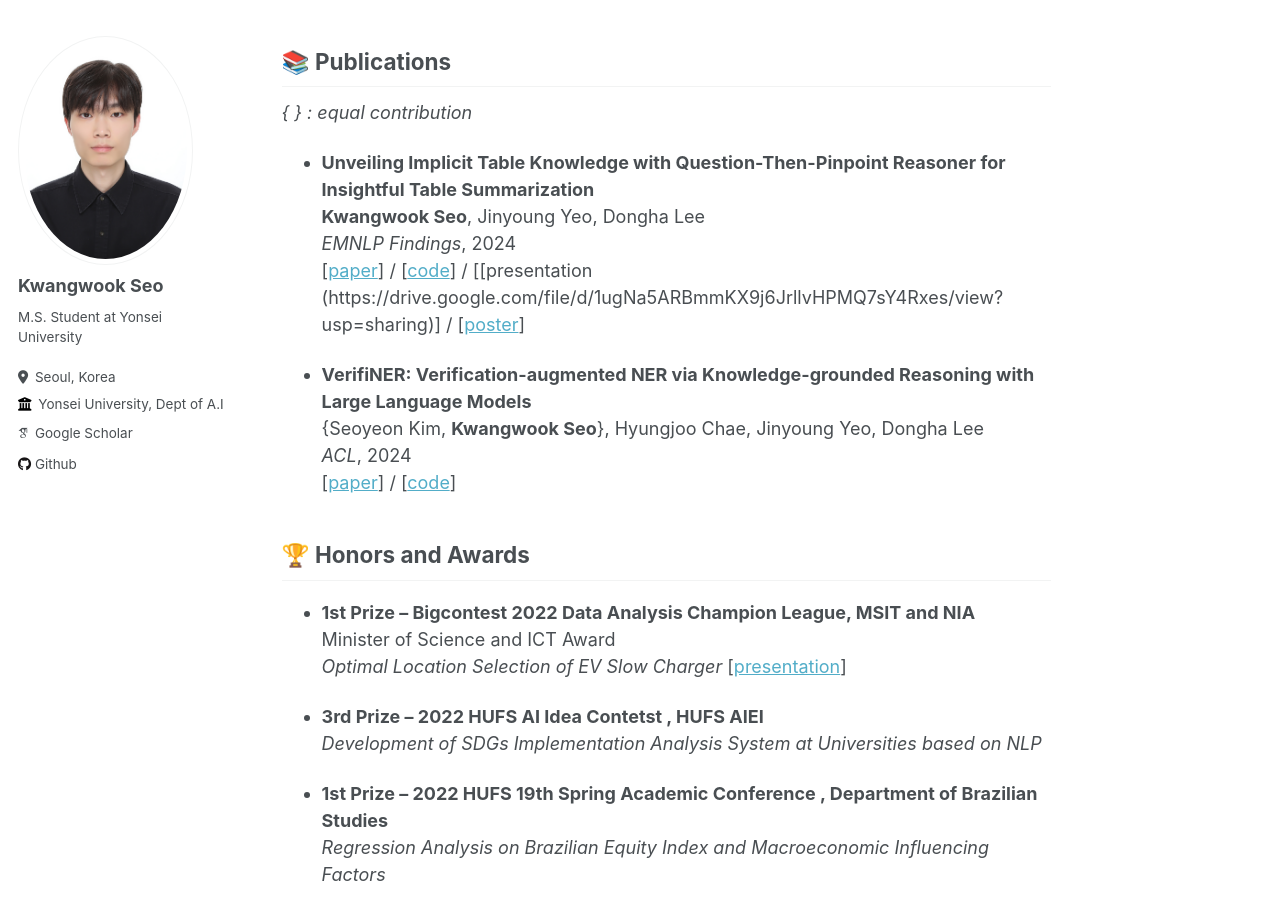
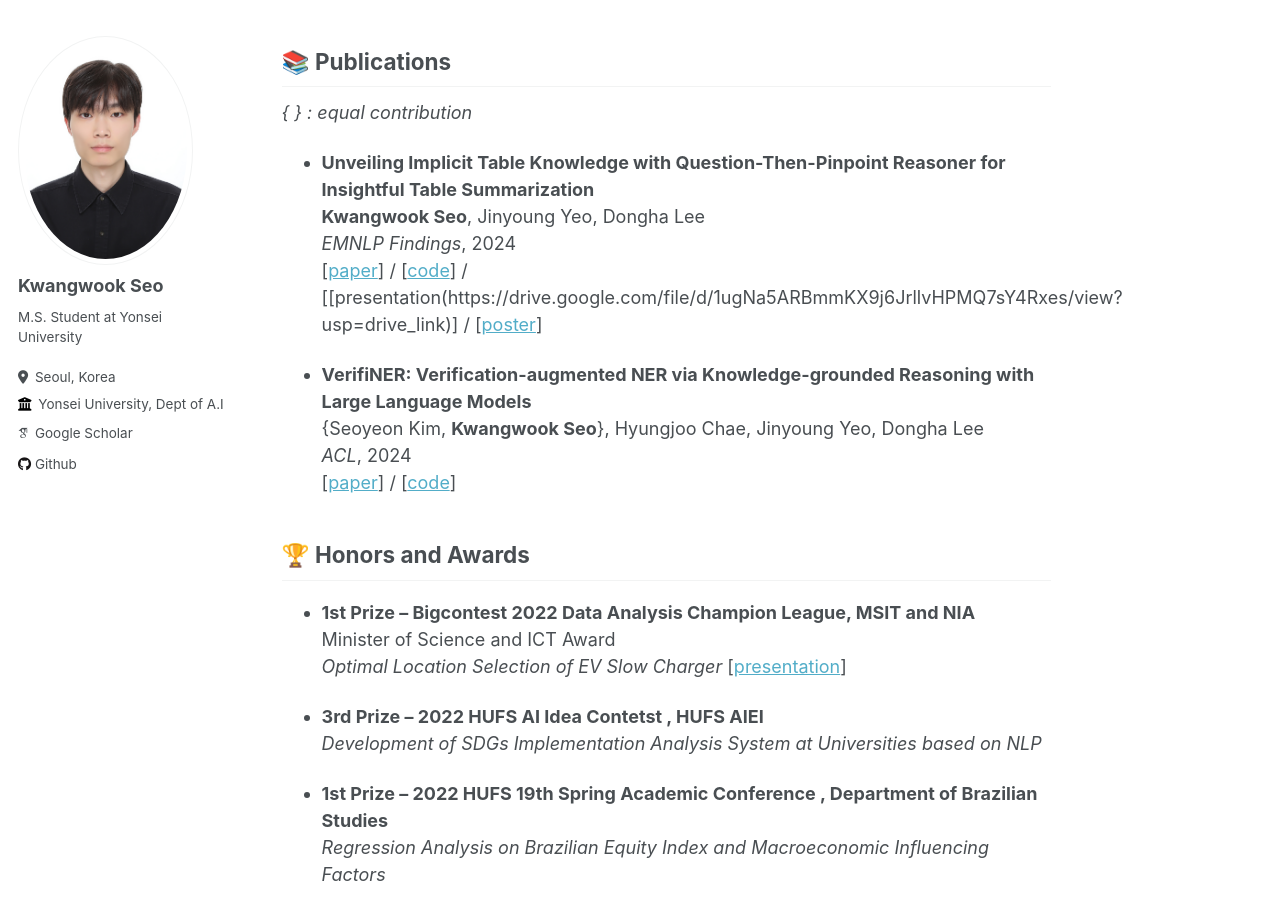
Before and after one commit to tommyEzreal/tommyEzreal.github.io, a Jekyll site: the page built from _pages/about.md, in a window 1280 px wide and 900 px high, scrolled down 468 px. Built offline with Jekyll 4.4.1, drawn with Linux system fonts in a browser that asks for light colours; some web fonts are replaced; some of the changed lines change nothing that is shown.

Commit message:
Update about.md

```diff
--- a/_pages/about.md
+++ b/_pages/about.md
@@ -23,7 +23,7 @@
 - <span style="color:darkbrown"> **Unveiling Implicit Table Knowledge with Question-Then-Pinpoint Reasoner for Insightful Table Summarization** </span>
 **Kwangwook Seo**, Jinyoung Yeo, Dongha Lee
 *EMNLP Findings*, 2024
-[[paper](https://arxiv.org/abs/2406.12269)] / [[code]()] / [[presentation (https://drive.google.com/file/d/1ugNa5ARBmmKX9j6JrllvHPMQ7sY4Rxes/view?usp=sharing)] / [[poster](https://drive.google.com/file/d/1Weav7flOgBumRv8Vq-NaGknBBuernwP0/view?usp=drive_link)]
+[[paper](https://arxiv.org/abs/2406.12269)] / [[code]()] / [[presentation(https://drive.google.com/file/d/1ugNa5ARBmmKX9j6JrllvHPMQ7sY4Rxes/view?usp=drive_link)] / [[poster](https://drive.google.com/file/d/1Weav7flOgBumRv8Vq-NaGknBBuernwP0/view?usp=drive_link)]
 
 - <span style="color:darkbrown"> **VerifiNER: Verification-augmented NER via Knowledge-grounded Reasoning with Large Language Models** </span>
 {Seoyeon Kim, **Kwangwook Seo**}, Hyungjoo Chae, Jinyoung Yeo, Dongha Lee
```
